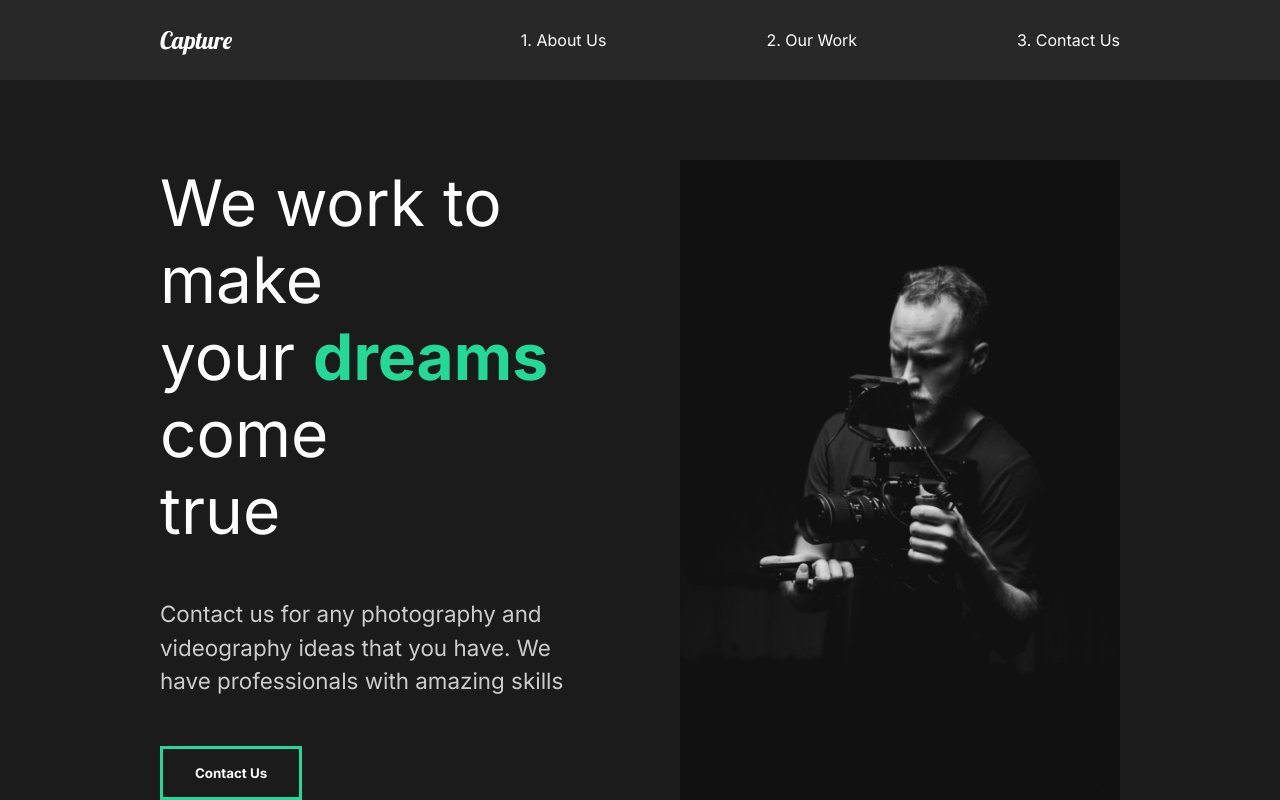
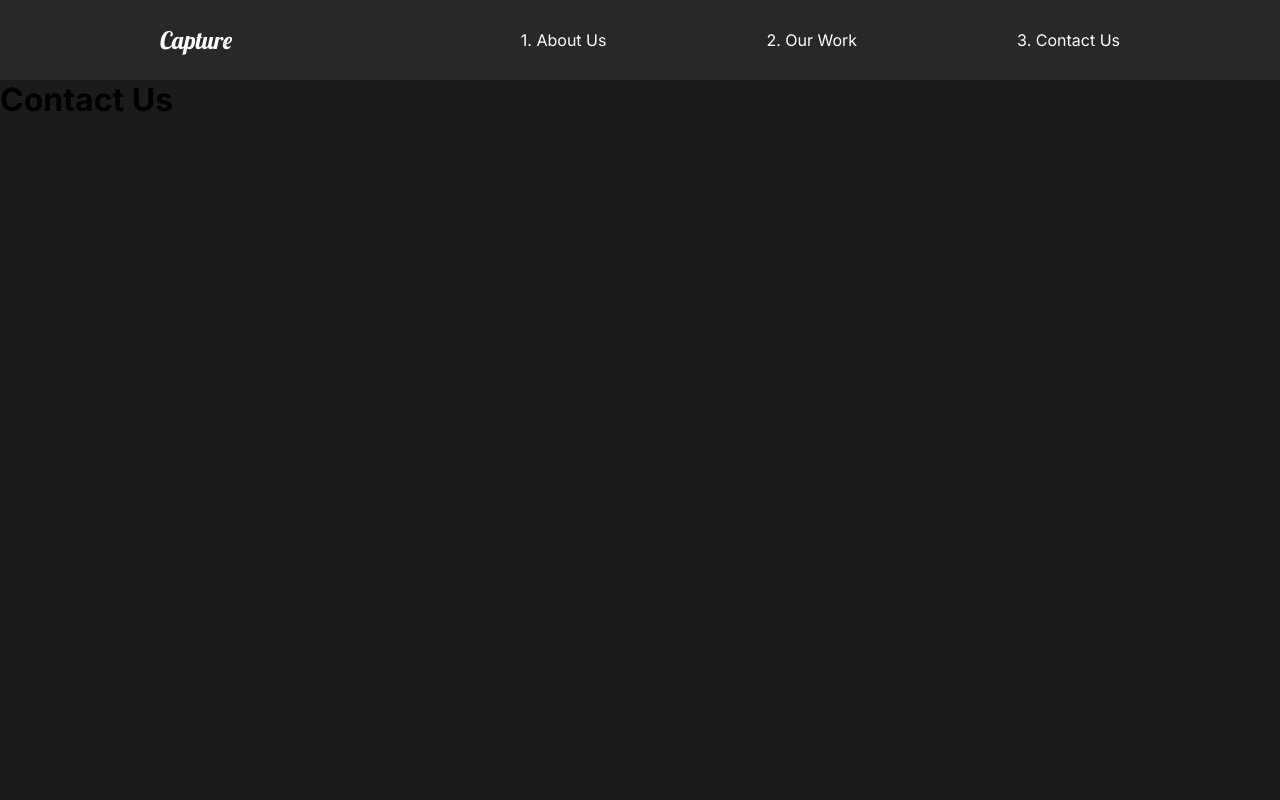
Before and after one commit to SkintHustler/project-capture, a React (Create React App) app: page /contact in a window 1280 px wide. Shown: the top 800 px of the page. Built offline with nearby package versions, Linux system fonts and the light colour scheme.

Commit message:
9. React Router Implementation

```diff
--- a/src/App.js
+++ b/src/App.js
@@ -4,12 +4,27 @@
 // import Pages
 import AboutUs from "./Pages/AboutUs";
 import Nav from "./components/Nav";
+import ContactUs from "./Pages/ConactUs";
+import OurWork from "./Pages/OurWork";
+//Router
+import { Switch, Route } from "react-router-dom";
+
 function App() {
   return (
     <div className="App">
+      <GlobalStyle />
       <Nav />
-      <GlobalStyle />
-      <AboutUs />
+      <Switch>
+        <Route path="/" exact>
+          <AboutUs />
+        </Route>
+        <Route path="/work">
+          <OurWork />
+        </Route>
+        <Route path="/contact">
+          <ContactUs />
+        </Route>
+      </Switch>
     </div>
   );
 }
--- /dev/null
+++ b/src/Pages/ConactUs.js
@@ -0,0 +1,11 @@
+import React from "react";
+
+const ContactUs = () => {
+  return (
+    <div>
+      <h1>Contact Us</h1>
+    </div>
+  );
+};
+
+export default ContactUs;
--- /dev/null
+++ b/src/Pages/OurWork.js
@@ -0,0 +1,11 @@
+import React from "react";
+
+const OurWork = () => {
+  return (
+    <div>
+      <h1>Our Work</h1>
+    </div>
+  );
+};
+
+export default OurWork;
--- a/src/components/Nav.js
+++ b/src/components/Nav.js
@@ -1,21 +1,24 @@
 import React from "react";
 import styled from "styled-components";
+import { Link } from "react-router-dom";
 
 const Nav = () => {
   return (
     <StyledNav>
       <h1>
-        <a id="logo" href="#"></a>Capture
+        <Link id="logo" to="/">
+          Capture
+        </Link>
       </h1>
       <ul>
         <li>
-          <a href="#">1. About Us</a>
+          <Link to="/">1. About Us</Link>
         </li>
         <li>
-          <a href="#">2. Our Work</a>
+          <Link to="/work">2. Our Work</Link>
         </li>
         <li>
-          <a href="#">3. Contact Us</a>
+          <Link to="/contact">3. Contact Us</Link>
         </li>
       </ul>
     </StyledNav>
@@ -38,8 +41,7 @@
     display: flex;
     list-style: none;
   }
-  h1 {
-    color: white;
+  #logo {
     font-size: 1.5rem;
     font-family: "lobster", cursive;
     font-weight: lighter;
--- a/src/index.js
+++ b/src/index.js
@@ -2,10 +2,13 @@
 import ReactDOM from "react-dom";
 import App from "./App";
 import reportWebVitals from "./reportWebVitals";
+import { BrowserRouter } from "react-router-dom";
 
 ReactDOM.render(
   <React.StrictMode>
-    <App />
+    <BrowserRouter>
+      <App />
+    </BrowserRouter>
   </React.StrictMode>,
   document.getElementById("root")
 );
```
